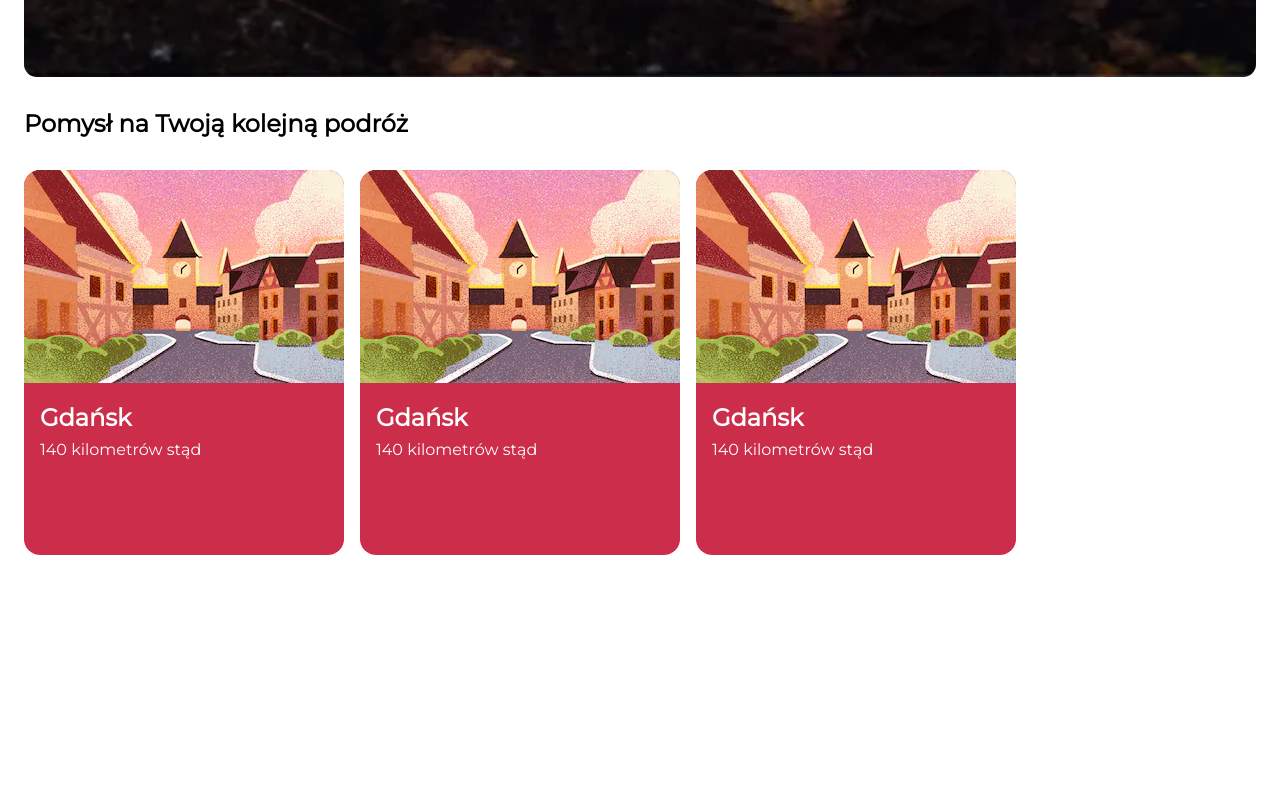
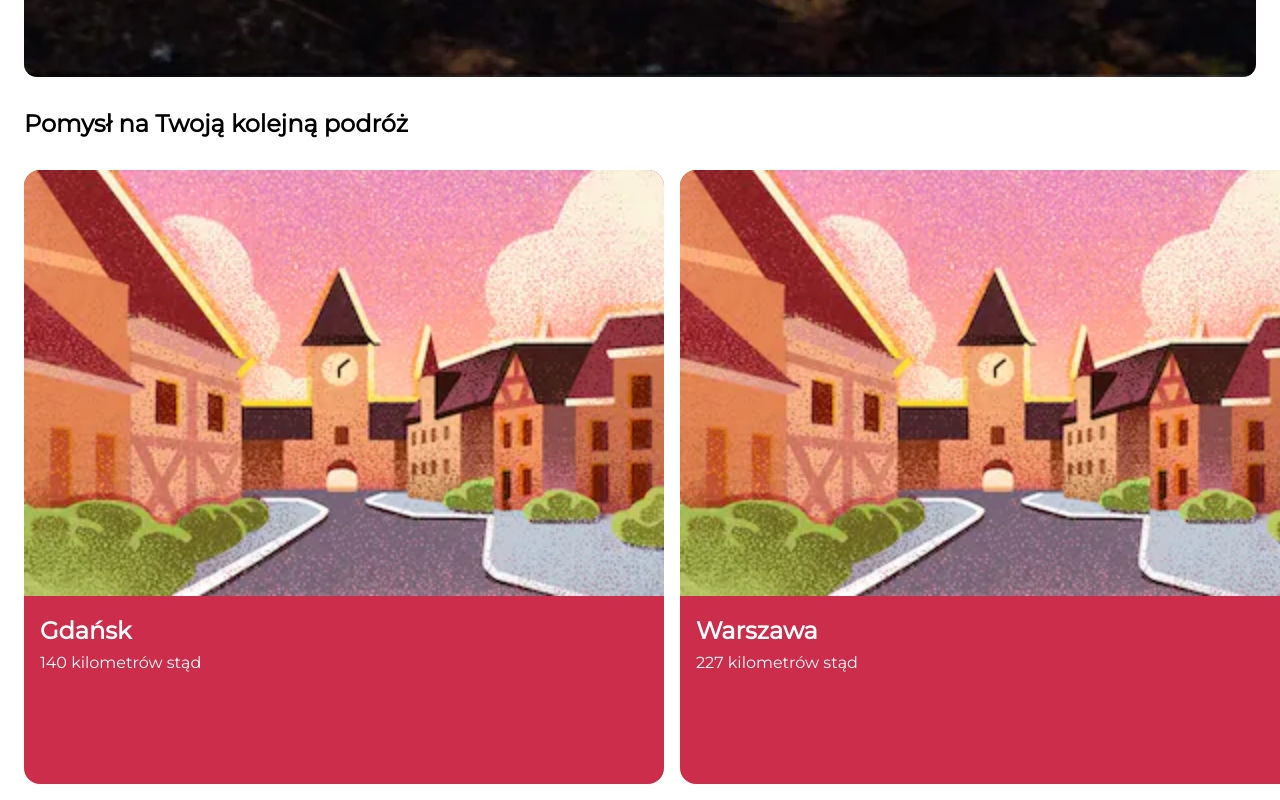
Before and after one commit to Mertinn/react-airbnb-clone, a React (Create React App) app: page / in a window 1280 px wide. Shown: the part 2241-3041 px from the top of the page. Before the commit the page ends 2812 px from the top, so only its background shows below. Built offline with nearby package versions, Linux system fonts and the light colour scheme.

Commit message:
Fixed image width in swipe cards

```diff
--- a/src/components/SwipeCard/styles.ts
+++ b/src/components/SwipeCard/styles.ts
@@ -5,12 +5,15 @@ export const SwipeCardContainer = styled.div<{ backgroundColor: string }>`
   background: ${(props) => props.backgroundColor};
   color: white;
   overflow: hidden;
-  max-width: 50vw;
+  width: 50vw;
+  img {
+    width: 100%;
+  }
 `;
 
 export const ContentContainer = styled.div`
   display: flex;
   flex-direction: column;
   gap: 0.5em;
-  padding: 1em 1em 6em;
+  padding: 1em 1em 7em;
 `;
--- a/src/components/SwipeCardsList/index.tsx
+++ b/src/components/SwipeCardsList/index.tsx
@@ -1,5 +1,4 @@
 import React from "react";
-import { DefaultPaddingContainer } from "../globalStyles";
 import { CardsList } from "./styles";
 
 interface IProps {
@@ -9,10 +8,10 @@ interface IProps {
 const SwipeCardsList = ({ swipeCards }: IProps) => {
   return (
     <CardsList>
-      {swipeCards.map((card) => (
-        <li>{card}</li>
+      {swipeCards.map((card, index) => (
+        <li key={index}>{card}</li>
       ))}
-      <DefaultPaddingContainer paddingLeft={false} />
+      <li />
     </CardsList>
   );
 };
--- a/src/views/Home/index.tsx
+++ b/src/views/Home/index.tsx
@@ -19,7 +19,7 @@ import SwipeCardsList from "../../components/SwipeCardsList";
 const Home = () => {
   const swipeCards = [
     <SwipeCard
-      backgroundColor={"rgb(204, 45, 74);"}
+      backgroundColor={"rgb(204, 45, 74)"}
       image={TownCardImage}
       content={
         <>
@@ -29,22 +29,32 @@ const Home = () => {
       }
     />,
     <SwipeCard
-      backgroundColor={"rgb(204, 45, 74);"}
+      backgroundColor={"rgb(204, 45, 74)"}
       image={TownCardImage}
       content={
         <>
-          <h2>Gdańsk</h2>
-          <p>140 kilometrów stąd</p>
+          <h2>Warszawa</h2>
+          <p>227 kilometrów stąd</p>
         </>
       }
     />,
     <SwipeCard
-      backgroundColor={"rgb(204, 45, 74);"}
+      backgroundColor={"rgb(217, 59, 48)"}
       image={TownCardImage}
       content={
         <>
-          <h2>Gdańsk</h2>
-          <p>140 kilometrów stąd</p>
+          <h2>Kraków</h2>
+          <p>368 kilometrów stąd</p>
+        </>
+      }
+    />,
+    <SwipeCard
+      backgroundColor={"rgb(188, 26, 110)"}
+      image={TownCardImage}
+      content={
+        <>
+          <h2>Katowice</h2>
+          <p>328 kilometrów stąd</p>
         </>
       }
     />,
```
